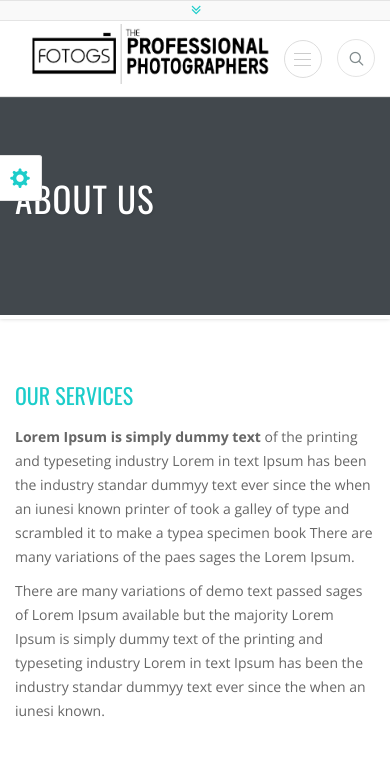
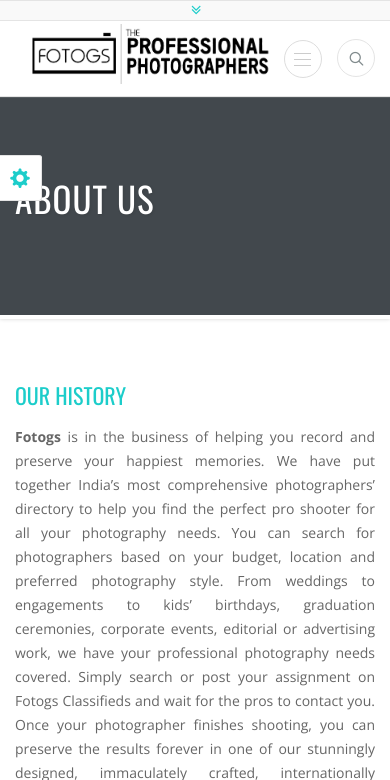
Before and after one commit to kondalarao1981/photostream, a PHP site: page /About.php in a window 390 px wide. Shown: the top 780 px of the page. Run offline with PHP 8.4, Linux system fonts and the light colour scheme; some libraries are stand-ins or nearby versions.

Commit message:
Modified the content on the page

```diff
--- a/About.php
+++ b/About.php
@@ -84,15 +84,21 @@ require_once('Config.php');
 		<div class="content row_spacer no_padding">
 			<div class="rows_container clearfix">
 
-				<div class="col-md-8">
-					<h2 class="title1 upper">Our Services</h2>
-					<p><b>Lorem Ipsum is simply dummy text</b> of the printing and typeseting industry Lorem in text Ipsum has been the industry standar dummyy text ever since the when an iunesi known printer of took a galley of type and scrambled it to make a typea specimen book There are many variations of the paes sages the Lorem Ipsum.</p>
-					<p>There are many variations of demo text passed sages of Lorem Ipsum available but the majority Lorem Ipsum is simply dummy text of the printing and typeseting industry Lorem in text Ipsum has been the industry standar dummyy text ever since the when an iunesi known.</p>
+				<div class="col-md-12">
+					<h2 class="title1 upper">Our History</h2>
+                                        <p style="text-align: justify;"><b>Fotogs</b> is in the business of helping you record and preserve your happiest memories.
+
+We have put together India’s most comprehensive photographers’ directory to help you find the perfect pro shooter for all your photography needs. You can search for photographers based on your budget, location and preferred photography style.
+
+From weddings to engagements to kids’ birthdays, graduation ceremonies, corporate events, editorial or advertising work, we have your professional photography needs covered. Simply search or post your assignment on Fotogs Classifieds and wait for the pros to contact you.
+
+Once your photographer finishes shooting, you can preserve the results forever in one of our stunningly designed, immaculately crafted, internationally acclaimed photobooks and make your memories truly timeless.
+
+Whether you are a consumer or a professional photographer, Fotogs has a host of cutting-edge technological products and services to make your life even simpler. We have iOS & Android mobile apps that help you securely share stunning digital versions of your photobook. Our desktop client Compose allows you to submit your predesigned orders online and our online Preview software allows online collaboration of your photobook design with your designer. We have also built Vivyo – our hosted website builder specially designed for photography. Fotogs has it all and more.
+
+Experience the Fotogs difference now</p>
 				</div>
-				<div class="col-md-4">
-					<span class="spacer30"></span>
-					<img src="images/device.png" alt="Image Title">
-				</div>
+
 			</div>
 		</div>
 	</section>
@@ -106,14 +112,14 @@ require_once('Config.php');
 				<!-- Tabs Container -->
 				<div class="col-md-6">
 					<div class="main_title upper small">
-						<h2><span class="line"><span class="dot"></span></span>Why Choose Us?</h2>
+						<h2><span class="line"><span class="dot"></span></span>Why Choose Fotogs?</h2>
 					</div>
 					<div class="hm-tabs tabs1">
 						<nav>
 							<ul class="tabs-navi">
 								<li><a data-content="quality" class="selected" href="#"><span></span>Quality</a></li>
 								<li><a data-content="design" href="#"><span></span>Design</a></li>
-								<li><a data-content="programming" href="#"><span></span>Programming</a></li>
+								<!--<li><a data-content="programming" href="#"><span></span>Programming</a></li>-->
 							</ul>
 							<!-- tabs-navi -->
 						</nav>
@@ -134,14 +140,7 @@ require_once('Config.php');
 										<li>Many Blog Pages</li>
 									</ul>
 								</div>
-								<div class="col-md-6">
-									<a href="images/portfolio/porto5.jpg" class="magnific-popup img_popup">
-										<img src="images/portfolio/porto5.jpg" alt="Image Title">
-										<span>
-											<i class="ico-maximize"></i>
-										</span>
-									</a>
-								</div>
+
 								<div class="clear"></div>
 							</li>
 
@@ -160,42 +159,11 @@ require_once('Config.php');
 										<li>Many Blog Pages</li>
 									</ul>
 								</div>
-								<div class="col-md-6">
-									<a href="images/portfolio/porto3.jpg" class="magnific-popup img_popup">
-										<img src="images/portfolio/porto3.jpg" alt="Image Title">
-										<span>
-											<i class="ico-maximize"></i>
-										</span>
-									</a>
-								</div>
+
 								<div class="clear"></div>
 							</li>
 
-							<li data-content="programming">
-							    <p>Lorem Ipsum is simply dummy text of the printing and typeseting industry Lorem in text Ipsum has been the industry standar dummyy text ever since the when an iunesi known.</p>
 
-								<div class="col-md-6">
-									<ul class="list3 clearfix">
-										<li>Multiple Layout</li>
-										<li>Awesome Shortcodes</li>
-										<li>Browser Compatibility</li>
-										<li>Easy to Edit Animations</li>
-										<li>Parallax Effect</li>
-										<li>Responsive Design</li>
-										<li>Many Home Page Versions</li>
-										<li>Many Blog Pages</li>
-									</ul>
-								</div>
-								<div class="col-md-6">
-									<a href="images/portfolio/porto4.jpg" class="magnific-popup img_popup">
-										<img src="images/portfolio/porto4.jpg" alt="Image Title">
-										<span>
-											<i class="ico-maximize"></i>
-										</span>
-									</a>
-								</div>
-								<div class="clear"></div>
-							</li>
 						</ul>
 					</div>
 				</div>
@@ -228,7 +196,7 @@ require_once('Config.php');
 							</div>
 						</div>
 						<div class="enar_occ_container" data-expanded="false">
-							<span class="enar_occ_title"><i class="ico-check3"></i>The best sales on the Country</span>
+							<span class="enar_occ_title"><i class="ico-check3"></i>The best in the Country</span>
 							<div class="enar_occ_content">
 								<div class="acc_content">
 								<p>Lorem Ipsum is simply dummy text of the printing and typeseting industry Lorem in text Ipsum has been the industry standar dummyy text ever since the when an iunesi known.</p>
```
